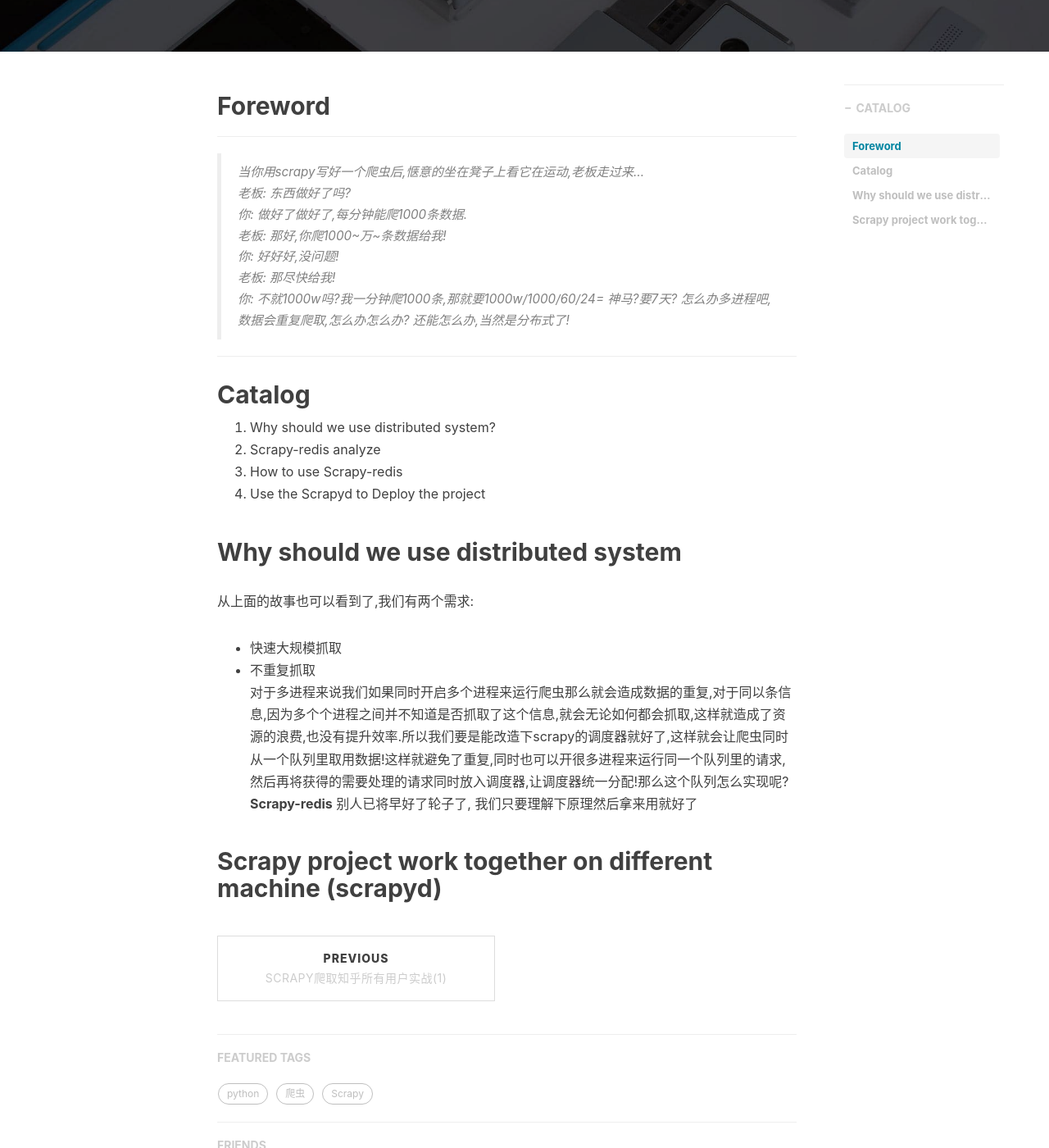
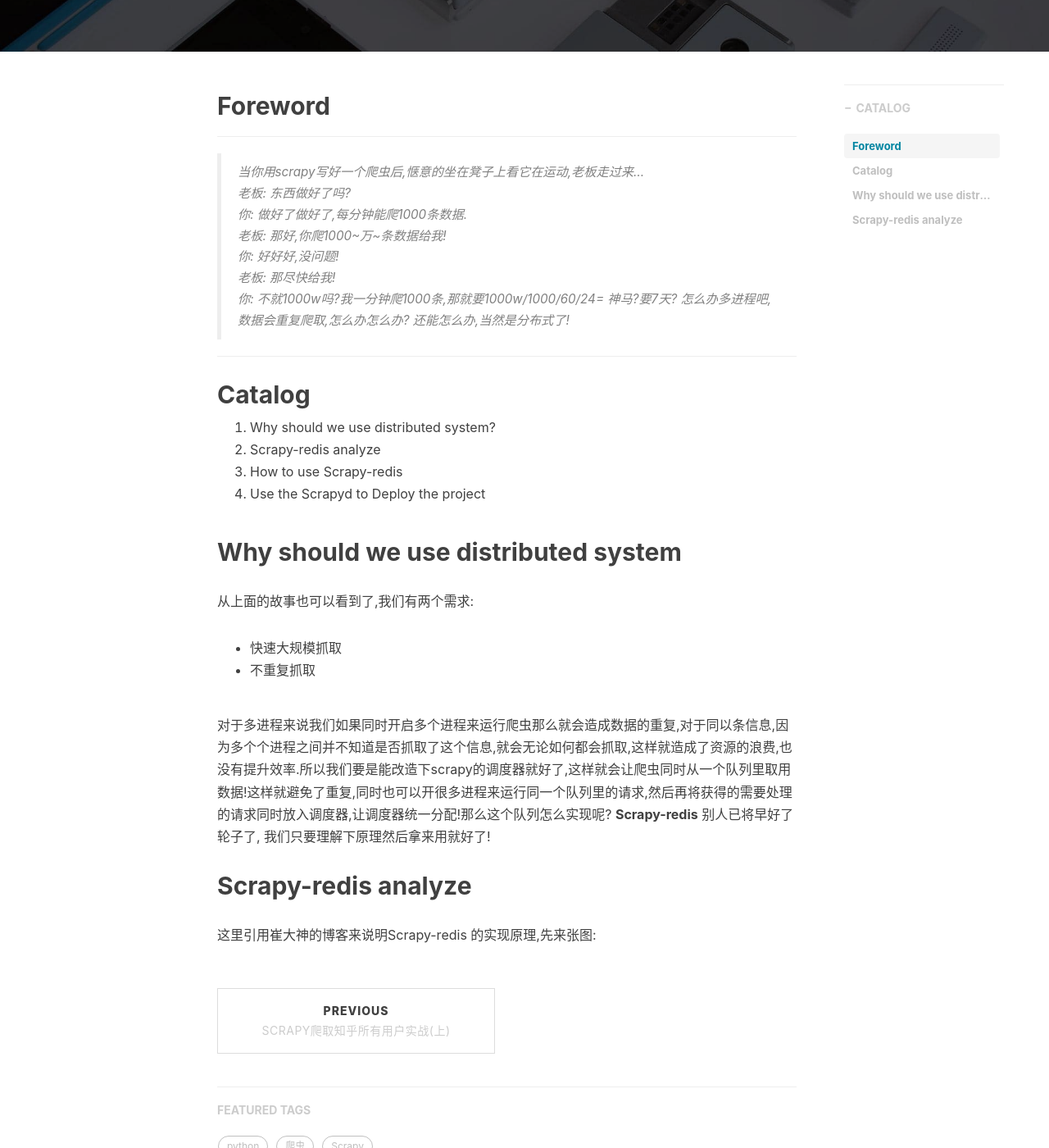
Before and after one commit to renwenduan/renwenduan.github.io, a Jekyll site: the page built from _posts/2017-8-18-Scrapy-分布式爬虫实战(下).markdown, in a window 1280 px wide and 1400 px high, scrolled down 520 px. Shown: the whole window at 82% size. Built offline with Jekyll 4.4.1, drawn with Linux system fonts in a browser that asks for light colours; nearby versions of some CDN libraries; comment, search, counter and statistics services are not loaded.

Commit message:
redis开始写

```diff
--- a/_posts/2017-8-18-Scrapy-分布式爬虫实战(上).markdown
+++ b/_posts/2017-8-18-Scrapy-分布式爬虫实战(上).markdown
@@ -1,6 +1,6 @@
 ---
 layout:     post
-title:      "Scrapy爬取知乎所有用户实战(1)"
+title:      "Scrapy爬取知乎所有用户实战(上)"
 subtitle:   "大规模整站抓取利器,从零开始使用Scrapy心得"
 date:       2017-08-18
 author:     "Duanrw"
--- a/_posts/2017-8-18-Scrapy-分布式爬虫实战(下).markdown
+++ b/_posts/2017-8-18-Scrapy-分布式爬虫实战(下).markdown
@@ -38,7 +38,9 @@ tags:
 从上面的故事也可以看到了,我们有两个需求:
 * 快速大规模抓取
 * 不重复抓取
-对于多进程来说我们如果同时开启多个进程来运行爬虫那么就会造成数据的重复,对于同以条信息,因为多个个进程之间并不知道是否抓取了这个信息,就会无论如何都会抓取,这样就造成了资源的浪费,也没有提升效率.所以我们要是能改造下scrapy的调度器就好了,这样就会让爬虫同时从一个队列里取用数据!这样就避免了重复,同时也可以开很多进程来运行同一个队列里的请求,然后再将获得的需要处理的请求同时放入调度器,让调度器统一分配!那么这个队列怎么实现呢? **Scrapy-redis** 别人已将早好了轮子了, 我们只要理解下原理然后拿来用就好了
+
+对于多进程来说我们如果同时开启多个进程来运行爬虫那么就会造成数据的重复,对于同以条信息,因为多个个进程之间并不知道是否抓取了这个信息,就会无论如何都会抓取,这样就造成了资源的浪费,也没有提升效率.所以我们要是能改造下scrapy的调度器就好了,这样就会让爬虫同时从一个队列里取用数据!这样就避免了重复,同时也可以开很多进程来运行同一个队列里的请求,然后再将获得的需要处理的请求同时放入调度器,让调度器统一分配!那么这个队列怎么实现呢? **Scrapy-redis** 别人已将早好了轮子了, 我们只要理解下原理然后拿来用就好了!
 
 
-## Scrapy project work together on different machine (scrapyd)
+## Scrapy-redis analyze
+这里引用崔大神的博客来说明Scrapy-redis 的实现原理,先来张图:
```
